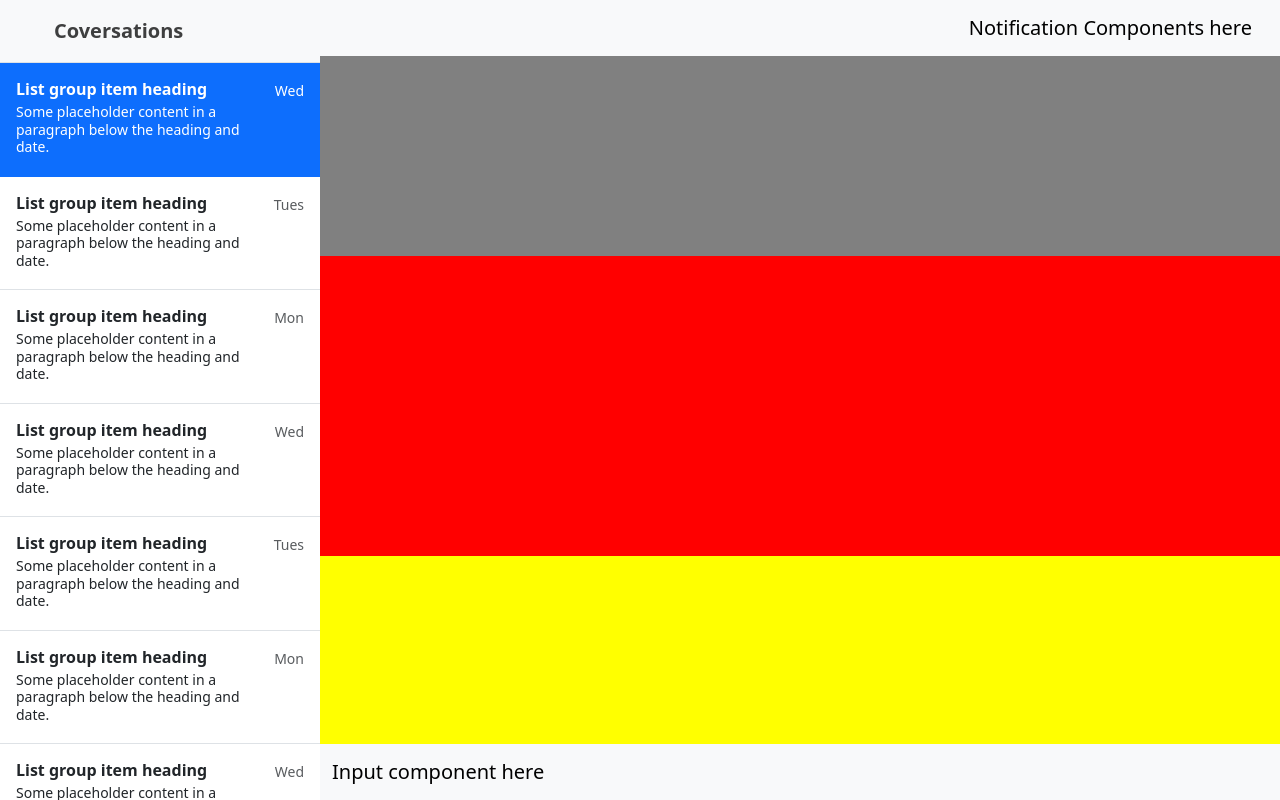
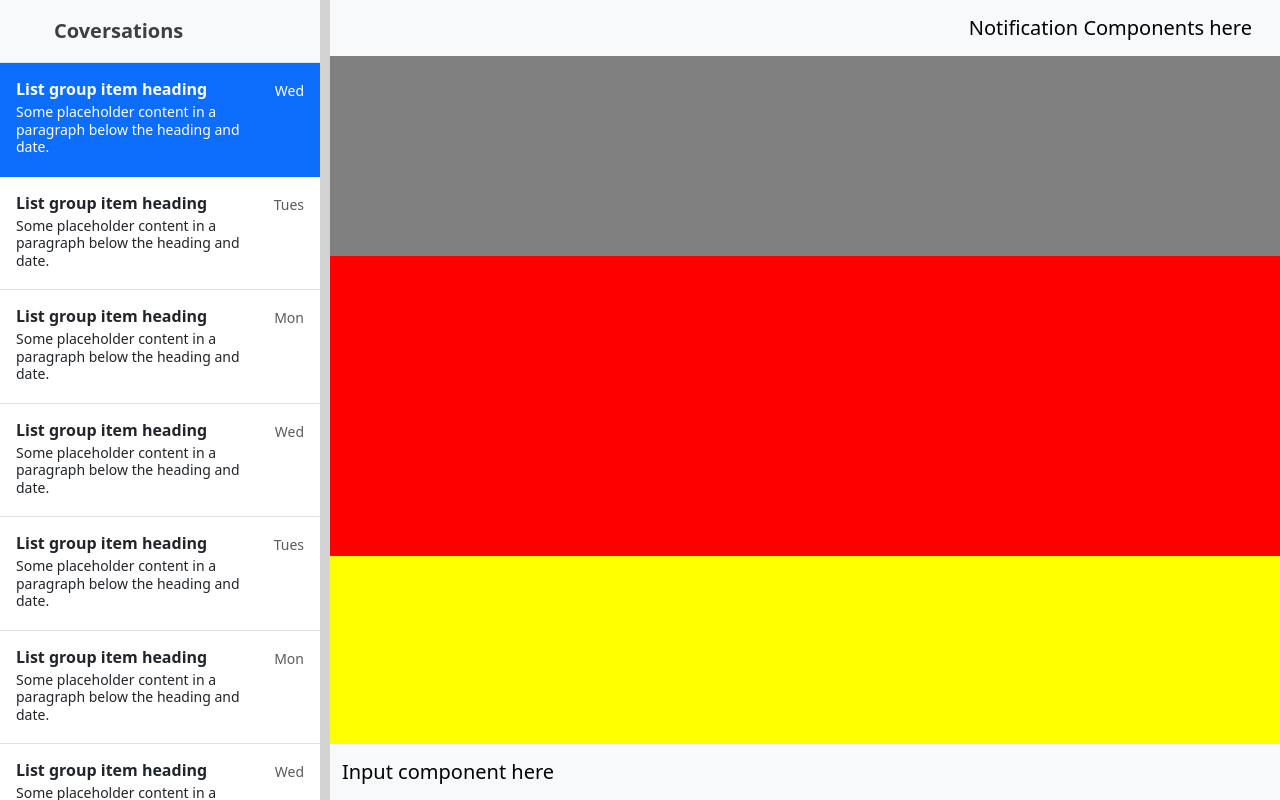
Before and after one commit to zakwanashfaq/chat_application, a React (Create React App) app in the folder client/: page /chat in a window 1280 px wide. Built offline with nearby package versions, Linux system fonts and the light colour scheme.

Commit message:
separator for chats and chat window added

```diff
--- a/client/src/components/chat_window/chatWindow.tsx
+++ b/client/src/components/chat_window/chatWindow.tsx
@@ -8,7 +8,11 @@ export default function ChatPage(params: any) {
                     <SideBar />
                 </div>
                 <div className="col-9 px-0">
+                    <div className="d-flex flex-row h-100">
+                    <div style={{width: "10px", height: "100%", backgroundColor: "lightGrey"}}></div>
                     <ChatWindow roomID="sdsd" />
+                    </div>
+
                 </div>
             </div>
         </div>
@@ -16,7 +20,7 @@ export default function ChatPage(params: any) {
 }
 
 function ChatWindow(props: TChatWindowProps) {
-    return <div className="d-flex flex-column vh-100">
+    return <div className="d-flex flex-column vh-100 w-100">
         <nav className="navbar sticky-top bg-body-tertiary">
             <div className="container-fluid">
                 <a className="navbar-brand ms-auto">Notification Components here</a>
```
